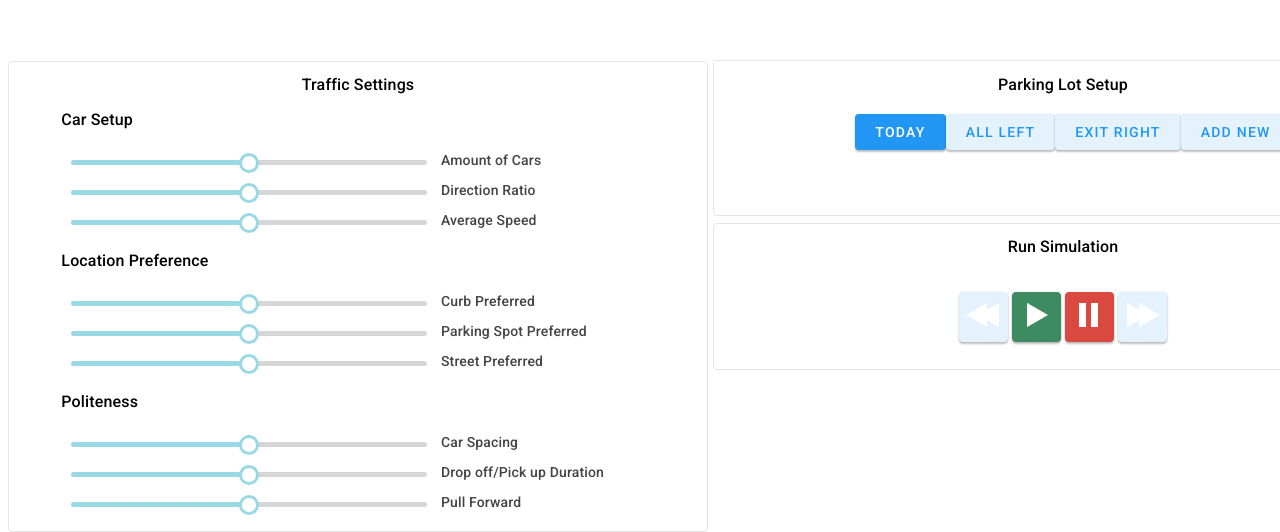
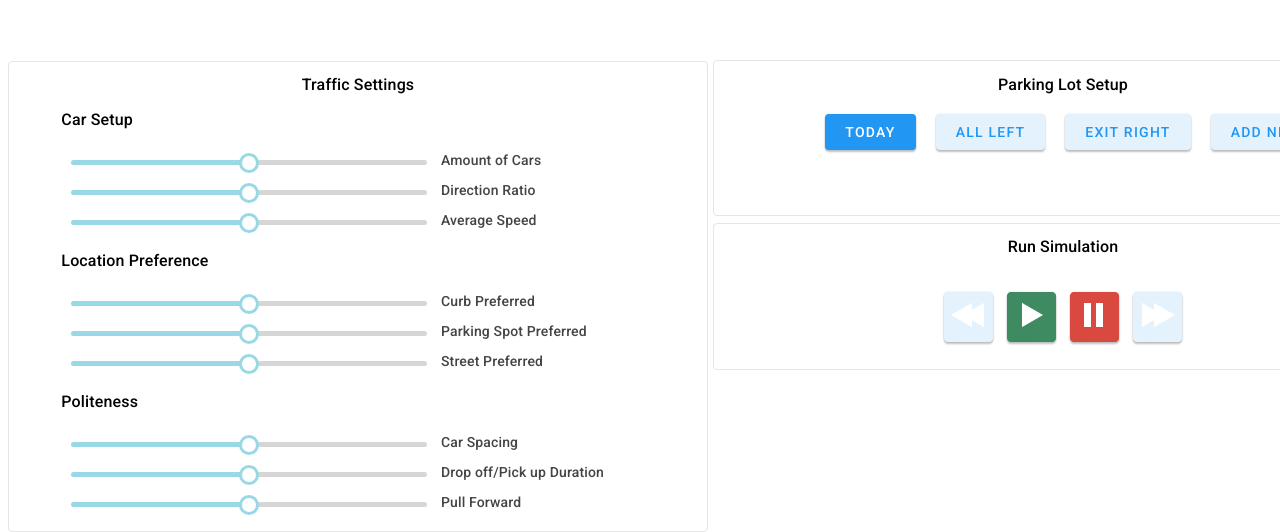
Before and after one commit to shishirmehrotra/Traffinity, a plain HTML site: page index.html in a window 1280 px wide. Shown: the part 5674-6206 px from the top of the page. Drawn offline with Linux system fonts and the light colour scheme.

Commit message:
End of day check-in

```diff
--- a/script.js
+++ b/script.js
@@ -22,12 +22,8 @@ var Car = function () {
 
  // Set functions: draw, rotate
   this.draw = function () {
-    //this.element.style.left = x + "px";
-    //this.element.style.top = y + "px";
-
     this.element.style.left = this.currentPath.x2 + "px";
     this.element.style.top = this.currentPath.y2 + "px";
-
   };
 
   this.rotate = function (value) { this.element.style.transform = "rotate(" + value + "deg)"; }
--- a/style.css
+++ b/style.css
@@ -56,13 +56,14 @@ h3 {font-size: 16px; font-weight: 500; color: #000000;}
   margin: 10px; width: 100%; height: 50px; border: none;
   display:flex; align-items: center; justify-content: center;
 }
-.radio-toolbar input[type="radio"] {opacity: 0; position: fixed; width: 0;}
+.radio-toolbar input[type="radio"] {opacity: 0; position: fixed; width: 0; }
 .radio-toolbar label {
     display: inline-block; padding: 10px 20px; background: #E3F2FD; border-radius: 4px;
     box-shadow: 0px 2px 2px rgba(0, 0, 0, 0.24), 0px 0px 2px rgba(0, 0, 0, 0.12);
     font-family: Roboto; font-style: normal; font-weight: 500; font-size: 14px;
     line-height: 16px;   text-align: center; letter-spacing: 1.25px;
     color: #2196F3;    text-transform: uppercase;
+    margin: 10px;
 }
 .radio-toolbar label:hover {background-color: hsl(199, 100%, 80%);}
 .radio-toolbar input[type="radio"]:checked + label {background: #2196F3; color: #FFFFFF;}
@@ -71,7 +72,7 @@ h3 {font-size: 16px; font-weight: 500; color: #000000;}
 /**************************************************************************
   PANEL: RUN SIMULATION
 ***************************************************************************/
-#simulationPanel button {padding: 0; border: none; background: none;}
+#simulationPanel button {padding: 0; border: none; background: none; margin: 5px;}
 #simulationSetup {
   width: 100%; height: 100px; border: none; display: flex;
   align-items: center;
```
